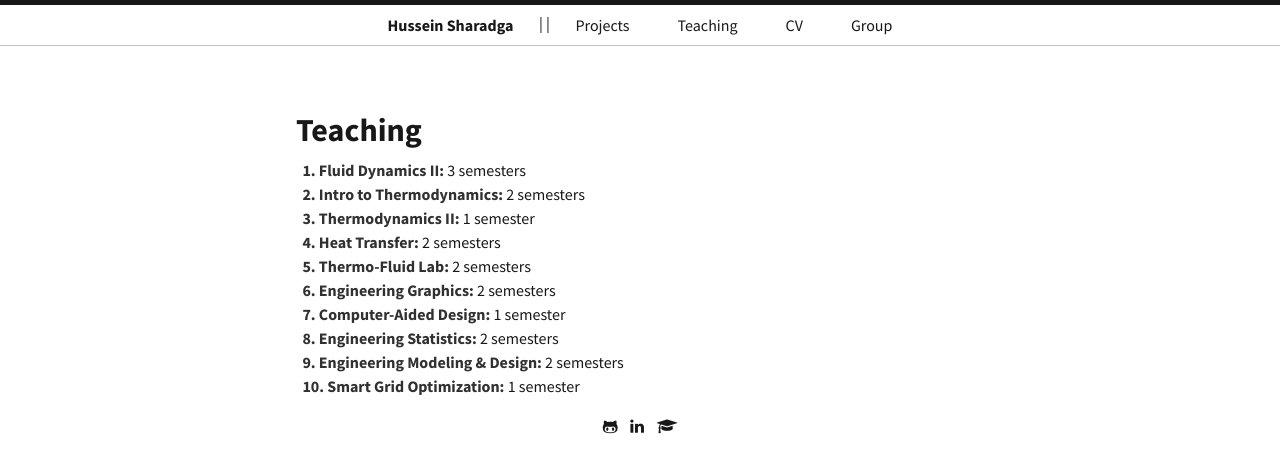
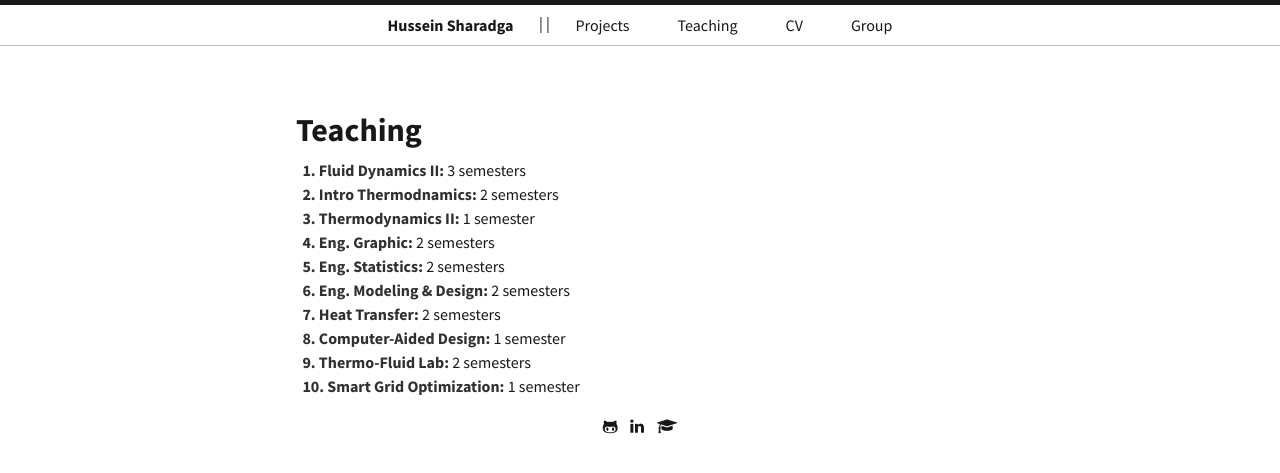
Before and after one commit to hssharadga/hssharadga.github.io, a Jekyll site: the page built from Teaching1.md, in a window 1280 px wide. Shown: the top 473 px of the page. Built offline with Jekyll 4.4.1, drawn with Linux system fonts in a browser that asks for light colours.

Commit message:
Update Teaching1.md

```diff
--- a/Teaching1.md
+++ b/Teaching1.md
@@ -4,12 +4,12 @@
 ---
 
 &nbsp;&nbsp;**1. Fluid Dynamics II:** 3 semesters<br>
-&nbsp;&nbsp;**2. Intro to Thermodynamics:** 2 semesters<br>
+&nbsp;&nbsp;**2. Intro Thermodnamics:** 2 semesters<br>
 &nbsp;&nbsp;**3. Thermodynamics II:** 1 semester<br>
-&nbsp;&nbsp;**4. Heat Transfer:** 2 semesters <br>
-&nbsp;&nbsp;**5. Thermo-Fluid Lab:** 2 semesters <br>
-&nbsp;&nbsp;**6. Engineering Graphics:** 2 semesters<br>
-&nbsp;&nbsp;**7. Computer-Aided Design:** 1 semester <br>
-&nbsp;&nbsp;**8. Engineering Statistics:** 2 semesters<br>
-&nbsp;&nbsp;**9. Engineering Modeling & Design:** 2 semesters<br>
+&nbsp;&nbsp;**4. Eng. Graphic:** 2 semesters<br>
+&nbsp;&nbsp;**5. Eng. Statistics:** 2 semesters<br>
+&nbsp;&nbsp;**6. Eng. Modeling & Design:** 2 semesters<br>
+&nbsp;&nbsp;**7. Heat Transfer:** 2 semesters <br>
+&nbsp;&nbsp;**8. Computer-Aided Design:** 1 semester <br>
+&nbsp;&nbsp;**9. Thermo-Fluid Lab:** 2 semesters <br>
 &nbsp;&nbsp;**10. Smart Grid Optimization:** 1 semester <br>
```
